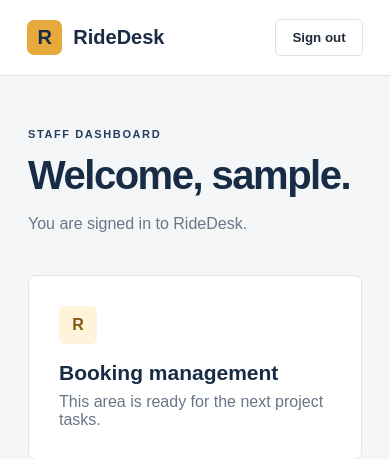
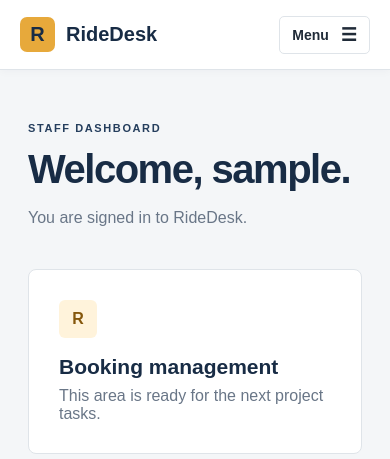
Before and after one commit to Vrushi20/taxi-booking-system, a Django app: page /dashboard/ in a window 390 px wide. Shown: the top 459 px of the page. Run offline with Django 5.2, Linux system fonts and the light colour scheme; the visitor is signed in with stand-in values (Sample User, id 1).

Commit message:
Complete password reset and dashboard menu tasks

```diff
--- /dev/null
+++ b/core/static/core/dashboard.js
@@ -0,0 +1,24 @@
+document.addEventListener("DOMContentLoaded", () => {
+  const toggle = document.getElementById("nav-toggle");
+  const menu = document.getElementById("dashboard-menu");
+
+  if (!toggle || !menu) return;
+
+  const setMenuOpen = (isOpen) => {
+    toggle.setAttribute("aria-expanded", String(isOpen));
+    menu.classList.toggle("is-open", isOpen);
+  };
+
+  setMenuOpen(false);
+
+  toggle.addEventListener("click", () => {
+    const isOpen = toggle.getAttribute("aria-expanded") === "true";
+    setMenuOpen(!isOpen);
+  });
+
+  document.addEventListener("keydown", (event) => {
+    if (event.key === "Escape") setMenuOpen(false);
+  });
+
+  window.addEventListener("resize", () => setMenuOpen(false));
+});
--- a/core/static/core/styles.css
+++ b/core/static/core/styles.css
@@ -50,11 +50,21 @@ form input::placeholder { color: #8994a1; }
 .register-card .no-account { margin-bottom: 0; }
 .form-panel footer { position: absolute; bottom: 24px; color: #7c8794; font-size: 12px; }
 .dashboard-shell { min-height: 100vh; background: var(--page); }
-.dashboard-nav { height: 76px; padding: 0 clamp(24px, 7vw, 110px); border-bottom: 1px solid var(--line); display: flex; align-items: center; justify-content: space-between; background: white; }
+.dashboard-nav { min-height: 76px; padding: 0 clamp(24px, 7vw, 110px); border-bottom: 1px solid var(--line); display: flex; align-items: center; justify-content: space-between; gap: 24px; position: relative; z-index: 5; background: white; box-shadow: 0 2px 8px #182c4508; }
 .dark-brand { color: var(--navy); }
-.dashboard-nav form { margin: 0; }
-.signout { padding: 10px 16px; border: 1px solid var(--line); border-radius: 5px; background: white; color: var(--ink); font-weight: 700; cursor: pointer; }
-.signout:hover { background: var(--page); }
+.dashboard-menu { position: absolute; top: calc(100% + 8px); right: clamp(24px, 7vw, 110px); width: 248px; flex-direction: column; align-items: stretch; gap: 4px; padding: 8px; border: 1px solid var(--line); border-radius: 8px; background: white; box-shadow: 0 12px 30px #182c4524; }
+.dashboard-menu:not(.is-open) { display: none; }
+.dashboard-menu.is-open { display: flex; }
+.nav-option, .nav-logout { width: 100%; min-height: 44px; display: inline-flex; align-items: center; justify-content: flex-start; gap: 10px; padding: 0 12px; border: 1px solid transparent; border-radius: 6px; background: transparent; color: var(--navy); font: 600 14px Arial, Helvetica, sans-serif; opacity: 1; text-align: left; }
+.nav-option:disabled { cursor: default; }
+.nav-option svg, .nav-logout svg { width: 18px; height: 18px; fill: none; stroke: currentColor; stroke-width: 1.7; stroke-linecap: round; stroke-linejoin: round; }
+.nav-option:hover { border-color: var(--line); background: var(--page); }
+.dashboard-menu form { margin: 0; }
+.nav-logout { margin: 4px 0 0; border-color: #f0d6a8; background: #fff8ec; color: #664719; cursor: pointer; }
+.nav-logout:hover { border-color: var(--amber); background: #fff1d5; }
+.nav-toggle { display: inline-flex; align-items: center; gap: 12px; padding: 9px 12px; border: 1px solid var(--line); border-radius: 5px; background: white; color: var(--ink); font: 700 14px Arial, Helvetica, sans-serif; cursor: pointer; }
+.nav-toggle:focus-visible, .nav-logout:focus-visible { outline: 3px solid #e7a93b88; outline-offset: 2px; }
+.menu-icon { font-size: 18px; line-height: 1; }
 .dashboard-content { max-width: 950px; margin: 78px auto; padding: 0 28px; }
 .dashboard-content h1 { color: var(--navy); font-size: 40px; }
 .dashboard-content > p:not(.eyebrow) { color: var(--muted); }
@@ -70,5 +80,7 @@ form input::placeholder { color: #8994a1; }
   .panel-foot { display: none; }
   .form-panel { min-height: 500px; padding: 55px 26px 70px; }
   .form-panel footer { bottom: 20px; }
+  .dashboard-nav { min-height: 70px; padding: 12px 20px; }
+  .dashboard-menu { right: 20px; width: min(280px, calc(100vw - 40px)); }
   .dashboard-content { margin: 52px auto; }
 }
--- a/core/templates/core/dashboard.html
+++ b/core/templates/core/dashboard.html
@@ -5,14 +5,38 @@
   <meta charset="utf-8">
   <meta name="viewport" content="width=device-width, initial-scale=1">
   <title>Dashboard | RideDesk</title>
-  <link rel="stylesheet" href="{% static 'core/styles.css' %}">
+  <link rel="stylesheet" href="{% static 'core/styles.css' %}?v=day4-dropdown">
+  <script src="{% static 'core/dashboard.js' %}?v=day4-dropdown" defer></script>
 </head>
 <body>
   <main class="dashboard-shell">
-    <nav class="dashboard-nav">
-      <a class="brand dark-brand" href="{% url 'core:dashboard' %}"><span class="brand-mark">R</span> RideDesk</a>
-      <form method="post" action="{% url 'core:logout' %}">{% csrf_token %}<button class="signout" type="submit">Sign out</button></form>
-    </nav>
+    <header class="dashboard-nav">
+      <span class="brand dark-brand"><span class="brand-mark">R</span> RideDesk</span>
+      <button class="nav-toggle" id="nav-toggle" type="button" aria-expanded="false" aria-controls="dashboard-menu">
+        <span>Menu</span><span class="menu-icon" aria-hidden="true">☰</span>
+      </button>
+      <nav class="dashboard-menu" id="dashboard-menu" aria-label="Dashboard options">
+        <button class="nav-option" type="button" disabled aria-disabled="true">
+          <svg viewBox="0 0 24 24" aria-hidden="true"><circle cx="12" cy="8" r="3.5"></circle><path d="M5 20c.5-3.5 3.2-5.5 7-5.5s6.5 2 7 5.5"></path></svg>
+          <span>Drivers</span>
+        </button>
+        <button class="nav-option" type="button" disabled aria-disabled="true">
+          <svg viewBox="0 0 24 24" aria-hidden="true"><circle cx="9" cy="8" r="3"></circle><path d="M3.5 19c.4-3 2.3-4.7 5.5-4.7 1.5 0 2.7.4 3.7 1.1M16 5.5a3 3 0 0 1 0 5.8M15 14.5c3.2 0 5.1 1.7 5.5 4.5"></path></svg>
+          <span>Users</span>
+        </button>
+        <button class="nav-option" type="button" disabled aria-disabled="true">
+          <svg viewBox="0 0 24 24" aria-hidden="true"><rect x="5" y="4.5" width="14" height="16" rx="2"></rect><path d="M9 4.5v-1h6v1M9 10h6M9 14h6M9 17h3"></path></svg>
+          <span>Bookings</span>
+        </button>
+        <form method="post" action="{% url 'core:logout' %}">
+          {% csrf_token %}
+          <button class="nav-logout" type="submit">
+            <svg viewBox="0 0 24 24" aria-hidden="true"><path d="M10 5H5v14h5M14 8l4 4-4 4M8 12h10"></path></svg>
+            <span>Logout</span>
+          </button>
+        </form>
+      </nav>
+    </header>
     <section class="dashboard-content">
       <p class="eyebrow accent">STAFF DASHBOARD</p>
       <h1>Welcome, {% if admin_profile %}{{ admin_profile.full_name }}{% else %}{{ request.user.get_username }}{% endif %}.</h1>
```
Also changed, not shown: README.md.
